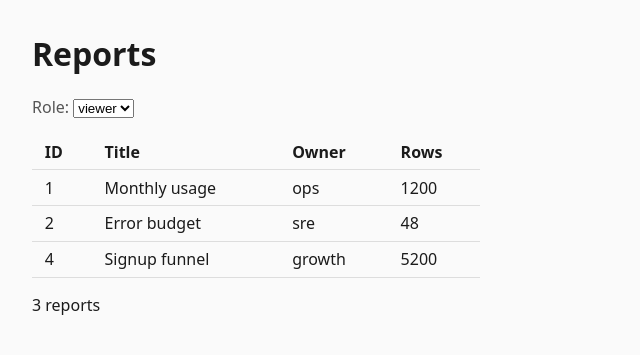
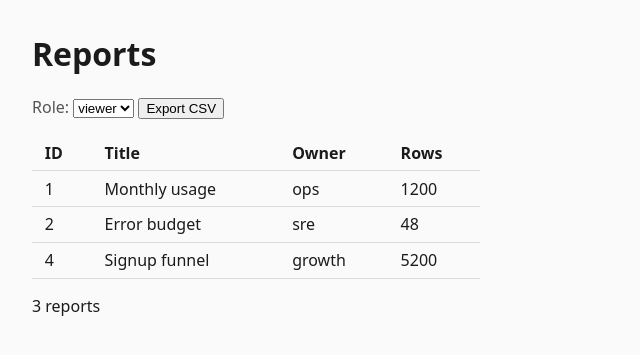
Before and after one commit to izackv/agent-rnd-pilot-target, a FastAPI app: page / in a window 1280 px wide. Shown: the top 355 px of the page, without its empty margins (0-640 px from the left). Run offline with FastAPI, Linux system fonts and the light colour scheme.

Commit message:
feat: Export CSV control on the reports page (AGE-7) (#9)
Adds the browser-side export control per contract v1.1 §1 and the Tech Lead's
settlements S-2/S-3/S-4, built on main@c7816bc.

The control uses `fetch` with an `X-Role` header rather than an anchor. A browser
attaches no custom header to a navigation or to `<a href download>`, so an anchor
control downloads the viewer file even for an admin and fails the admin journey.
The role is never placed in the URL — that would be a second permission door and
would make a permitted-set-widening link shareable.

The filename comes from the response `Content-Disposition`; the client-side
`reports.csv` is a fallback for an absent or unparseable header only. The UTF-8
BOM is prepended client-side only, so the downloaded file and the API bytes differ
by exactly the leading EF BB BF (contract §4, D-3).

R-4: the control writes to #status on click only. tests/e2e/test_journey.py:11
asserts #status reads exactly "3 reports" on load, so any export text on load
would turn accepted journey J-01 red.

docs/api.md gains journey rows J-02 and J-03, worded as test plan v1.1 §4 words
them. J-04 is AGE-8's to add.

Co-authored-by: Izack Varsanno <izack@redhat.com>
Co-authored-by: Claude Opus 5 (1M context) <noreply@anthropic.com>

```diff
--- a/app/static/app.js
+++ b/app/static/app.js
@@ -15,5 +15,46 @@ async function load() {
   }
   status.textContent = rows.length ? `${rows.length} reports` : "No reports";
 }
+// D-13 failure copy. Written to #status on click only: tests/e2e/test_journey.py asserts #status
+// reads exactly "3 reports" on load, so nothing export-related may touch it before a click.
+const EXPORT_FAILED = "Export failed. Please try again.";
+
+// The server emits `attachment; filename="reports-YYYY-MM-DD.csv"` and, the name being ASCII, no
+// RFC 5987 `filename*`. The unquoted branch and the null return are fallbacks for a missing or
+// unparseable header; the response's name is authoritative whenever it is present (contract §1.3).
+function filenameFrom(disposition) {
+  if (!disposition) return null;
+  const match = /filename="([^"]*)"|filename=([^;]*)/i.exec(disposition);
+  if (!match) return null;
+  return (match[1] ?? match[2]).trim() || null;
+}
+
+// Role travels in the X-Role header, never in the URL: a navigation or `<a href download>` sends no
+// custom header, so an anchor control would download the viewer file for an admin too. A role in the
+// query string would be a second permission door and a shareable widening link (contract §1).
+async function exportCsv() {
+  const role = document.getElementById("role").value;
+  const status = document.getElementById("status");
+  let res;
+  try {
+    res = await fetch("/api/reports.csv", { headers: { "X-Role": role } });
+  } catch {
+    status.textContent = EXPORT_FAILED;
+    return;
+  }
+  if (!res.ok) { status.textContent = EXPORT_FAILED; return; }
+  const text = await res.text();
+  // The BOM is client-side only; the API bytes carry none. The downloaded file and the response
+  // differ by exactly the leading EF BB BF, and that is intended (contract §4, [D-3]).
+  const blob = new Blob(["\ufeff" + text], { type: "text/csv;charset=utf-8" });
+  const url = URL.createObjectURL(blob);
+  const a = document.createElement("a");
+  a.href = url;
+  a.download = filenameFrom(res.headers.get("Content-Disposition")) ?? "reports.csv";
+  a.click();
+  URL.revokeObjectURL(url);
+}
+
 document.getElementById("role").addEventListener("change", load);
+document.getElementById("export").addEventListener("click", exportCsv);
 load();
--- a/app/templates/index.html
+++ b/app/templates/index.html
@@ -9,7 +9,8 @@
 <body>
   <main>
     <h1>{{ title }}</h1>
-    <p class="hint">Role: <select id="role" aria-label="role"><option value="viewer">viewer</option><option value="admin">admin</option></select></p>
+    <p class="hint">Role: <select id="role" aria-label="role"><option value="viewer">viewer</option><option value="admin">admin</option></select>
+      <button type="button" id="export">Export CSV</button></p>
     <table id="reports" aria-live="polite">
       <thead><tr><th>ID</th><th>Title</th><th>Owner</th><th>Rows</th></tr></thead>
       <tbody></tbody>
```
Also changed, not shown: docs/api.md (+8 -0 lines).
